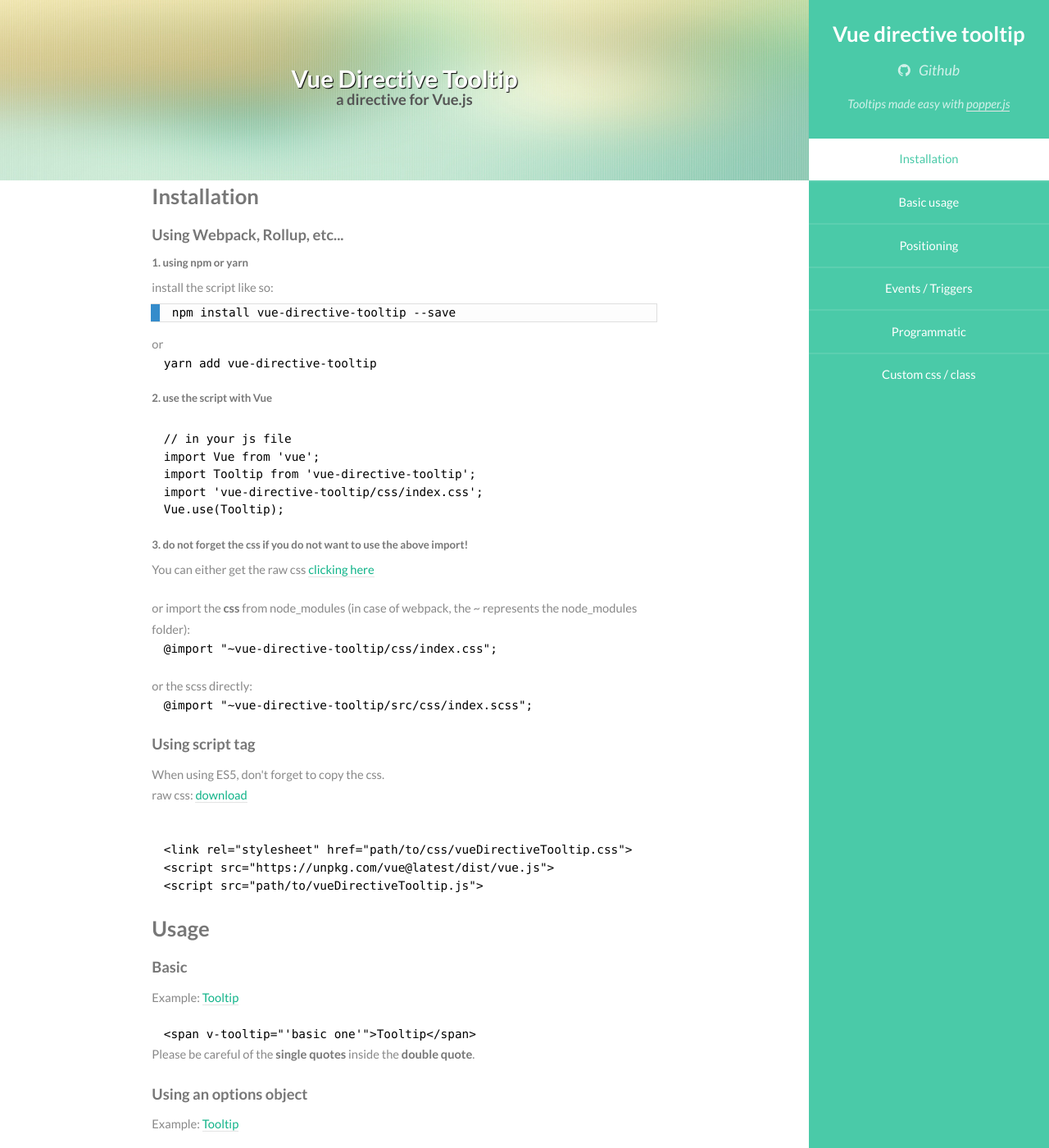
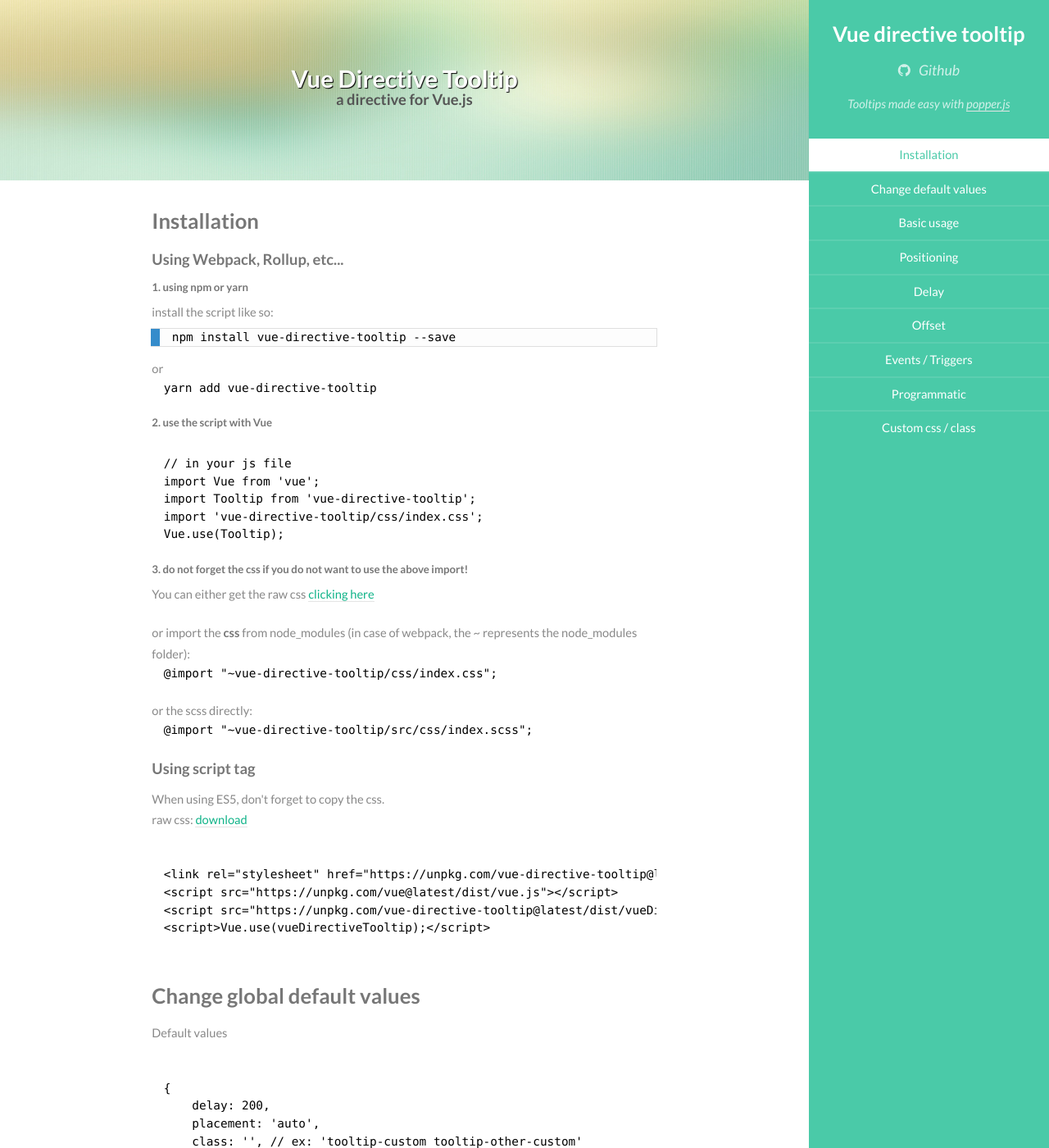
Before and after one commit to hekigan/vue-directive-tooltip, a Jekyll site: the page built from docs/index.html, in a window 1280 px wide and 1400 px high. Shown: the whole window at 82% size. Built offline with Jekyll 4.4.1, drawn with Linux system fonts in a browser that asks for light colours; some of the changed text lies outside the part shown.

Commit message:
- added: hide duration delay option - added: offset from reference option - added: possibility to change global default values - updated: documentation to reflect all changes and added examples

```diff
--- a/docs/_includes/header.html
+++ b/docs/_includes/header.html
@@ -13,8 +13,11 @@
         <nav id="nav">
             <ul>
                 <li><a href="#installation">Installation</a></li>
+                <li><a href="#defaults">Change default values</a></li>
                 <li><a href="#usage">Basic usage</a></li>
                 <li><a href="#positioning">Positioning</a></li>
+                <li><a href="#delay">Delay</a></li>
+                <li><a href="#offset">Offset</a></li>
                 <li><a href="#events-triggers">Events / Triggers</a></li>
                 <li><a href="#programmatic">Programmatic</a></li>
                 <li><a href="#custom-css">Custom css / class</a></li>
--- a/docs/css/style-xlarge.css
+++ b/docs/css/style-xlarge.css
@@ -35,3 +35,8 @@
 	#main > section > .container {
 		padding: 4em 0 2em 0;
 	}
+
+	/* App  */
+	#app > section {
+		margin-top: 30px;
+	}
--- a/docs/css/style.css
+++ b/docs/css/style.css
@@ -945,6 +945,11 @@
 		top: 0;
 		width: 23em;
 		right: 0;
+		width: 20em;
+		max-height: 100vh;
+		overflow: hidden;
+		display: flex;
+		flex-direction: column;
 	}
 
 		#header h1, #header h2, #header h3, #header h4, #header h5, #header h6 {
@@ -1025,7 +1030,7 @@
 					border: 0;
 					color: #ffffff !important;
 					display: block;
-					padding: 0.85em 0;
+					padding: 7px 0;
 					text-decoration: none;
 				}
 
@@ -1046,6 +1051,10 @@
 		display: inline;
 		margin-left: 10px;
 	}
+
+#nav {
+	overflow: auto;
+}
 
 /* Wrapper */
 
@@ -1068,6 +1077,12 @@
 		#main > section:first-child {
 			border-top: 0;
 		}
+
+
+/* App  */
+#app > section {
+	margin-top: 50px;
+}
 
 /* installation */
 
--- a/docs/index.html
+++ b/docs/index.html
@@ -54,9 +54,44 @@ Vue.use(Tooltip);
                 raw css: <a href="https://raw.githubusercontent.com/hekigan/vue-directive-tooltip/master/css/index.css" target="_blank">download</a>
             </p>
             <prism>
-&lt;link rel="stylesheet" href="path/to/css/vueDirectiveTooltip.css">
-&lt;script src="https://unpkg.com/vue@latest/dist/vue.js"></script>
-&lt;script src="path/to/vueDirectiveTooltip.js"></script>
+&lt;link rel="stylesheet" href="https://unpkg.com/vue-directive-tooltip@latest/css/index.min.css"&gt;
+&lt;script src="https://unpkg.com/vue@latest/dist/vue.js">&lt;/script&gt;
+&lt;script src="https://unpkg.com/vue-directive-tooltip@latest/dist/vueDirectiveTooltip.min.js">&lt;/script&gt;
+&lt;script>Vue.use(vueDirectiveTooltip);&lt;/script&gt;
+            </prism>
+        </div>
+    </section>
+
+<!-- change defaults -->
+    <section id="defaults">
+        <div class="container">
+            <header>
+                <h3>Change global default values</h3>
+            </header>
+
+            <p>
+                Default values
+            </p>
+            <prism lang="javascript">
+{
+    delay: 200,
+    placement: 'auto',
+    class: '', // ex: 'tooltip-custom tooltip-other-custom'
+    triggers: ['hover', 'focus'],
+    offset: 5
+}
+            </prism>
+            <p>
+                If you have a need to change certain default value(s) for all tooltips:
+            </p>
+            <prism lang="javascript">
+Vue.use(vueDirectiveTooltip, {
+    delay: 500,
+    placement: 'right',
+    class: 'tooltip-red',
+    triggers: ['hover'],
+    offset: 0
+});
             </prism>
         </div>
     </section>
@@ -134,6 +169,40 @@ Vue.use(Tooltip);
                 Right positioning: <a href="#" @click.prevent v-tooltip.right="'right'">right tooltip</a>
             </p>
             <prism>&lt;span v-tooltip.right="'right'">right tooltip&lt;/span></prism>
+        </div>
+    </section>
+
+<!-- delay -->
+    <section id="delay">
+        <div class="container">
+            <header>
+                <h3>Delay</h3>
+            </header>
+
+            <p>
+                default: { delay: 200 }
+            </p>
+            <p>
+                Example: <a href="#" @click.prevent v-tooltip.right="{content:'delayed by 1 second', delay: 1000}">Delayed Tooltip</a>
+            </p>
+            <prism>&lt;span v-tooltip="{content:'delayed by 1 second', delay: 1000}">Delayed Tooltip&lt;/span></prism>
+        </div>
+    </section>
+
+<!-- offset -->
+    <section id="offset">
+        <div class="container">
+            <header>
+                <h3>Offset</h3>
+            </header>
+
+            <p>
+                default: { offset: 5 }
+            </p>
+            <p>
+                Example: <a href="#" @click.prevent v-tooltip.right="{content:'offset by 30px', offset: 30}">Offset Tooltip</a>
+            </p>
+            <prism>&lt;span v-tooltip="{content:'offset by 30px', offset: 30}">Offset Tooltip&lt;/span></prism>
         </div>
     </section>
 
@@ -254,6 +323,8 @@ export default {
 </div>
 
     <script>
+        Vue.use(vueDirectiveTooltip);
+
         Vue.component('Prism', {
             props: ['lang'],
             template: `<pre><code :class="language"><slot/></code></pre>`,
--- a/docs/js/vueDirectiveTooltip.js
+++ b/docs/js/vueDirectiveTooltip.js
@@ -3501,7 +3501,7 @@ var PLACEMENT = ['top', 'left', 'right', 'bottom', 'auto'];
 
 var DEFAULT_OPTIONS = {
     container: false,
-    delay: 0,
+    delay: 200,
     instance: null, // the popper.js instance
     eventsEnabled: true,
     html: false,
@@ -3546,6 +3546,7 @@ var Tootlip = function () {
         this._$tt = new Popper(el, $tpl, this._options);
         this._$tpl = $tpl;
         this._visible = false;
+        this._clearDelay = null;
         this._setEvents();
     }
 
@@ -3621,6 +3622,10 @@ var Tootlip = function () {
                         break;
                 }
             });
+
+            // on tooltip hover, act as the reference
+            this._$tt.popper.addEventListener('mouseenter', this._onActivate.bind(this), true);
+            this._$tt.popper.addEventListener('mouseleave', this._onDeactivate.bind(this), true);
         }
     };
 
@@ -3652,6 +3657,9 @@ var Tootlip = function () {
                         break;
                 }
             });
+
+            this._$tt.popper.removeEventListener('mouseenter', this._onActivate.bind(this), true);
+            this._$tt.popper.removeEventListener('mouseleave', this._onDeactivate.bind(this), true);
         }
     };
 
@@ -3734,12 +3742,25 @@ var Tootlip = function () {
     };
 
     Tootlip.prototype.toggle = function toggle(val) {
+        var _this4 = this;
+
+        var delay = this._options.delay;
+
         if (typeof val !== 'boolean') {
             val = !this._visible;
         }
-        this._visible = val;
-        this._$tt.popper.style.display = this._visible === true ? 'inline-block' : 'none';
-        this._$tt.update();
+
+        if (val === true) {
+            delay = 0;
+        }
+
+        clearTimeout(this._clearDelay);
+
+        this._clearDelay = setTimeout(function () {
+            _this4._visible = val;
+            _this4._$tt.popper.style.display = _this4._visible === true ? 'inline-block' : 'none';
+            _this4._$tt.update();
+        }, delay);
     };
 
     _createClass(Tootlip, [{
```
Also changed, not shown: docs/css/style-small.css (+6 -1 lines), src/directives/tooltip.js (+23 -4 lines), README.md, 6 other files.
